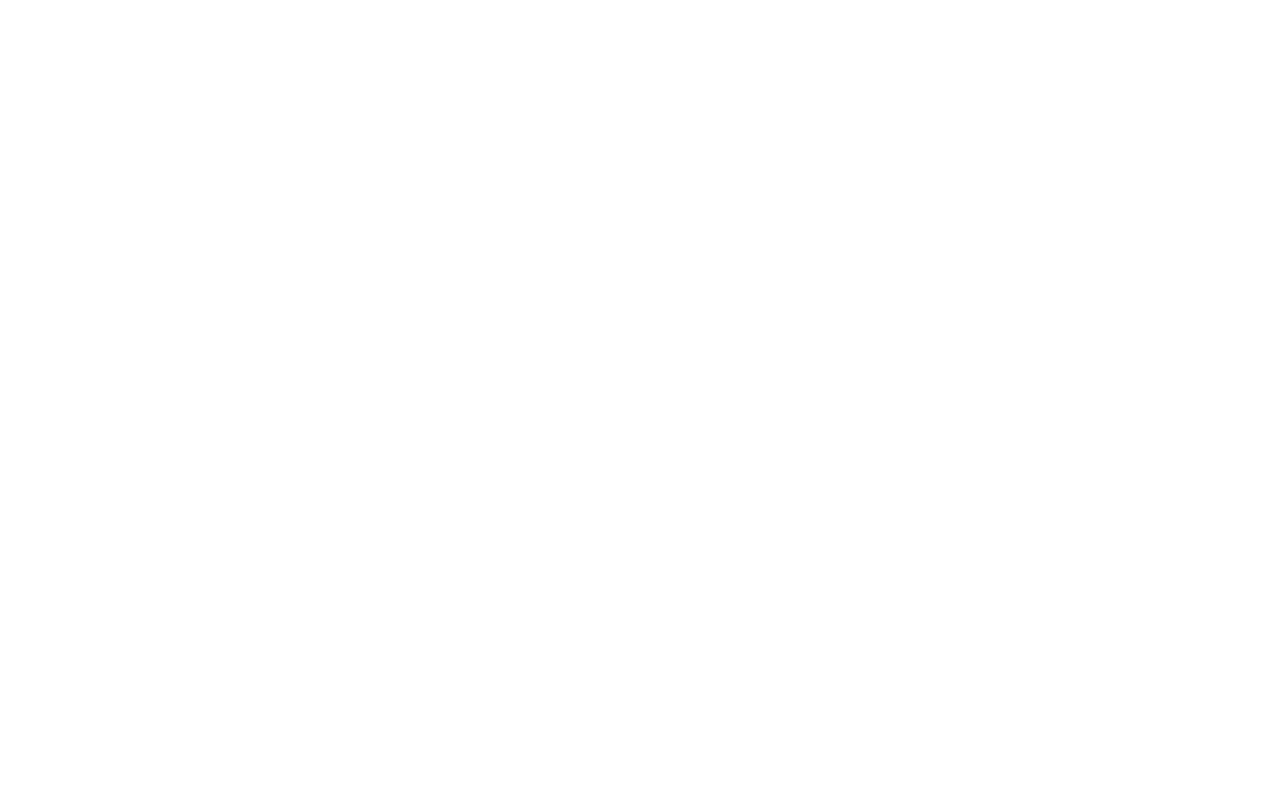
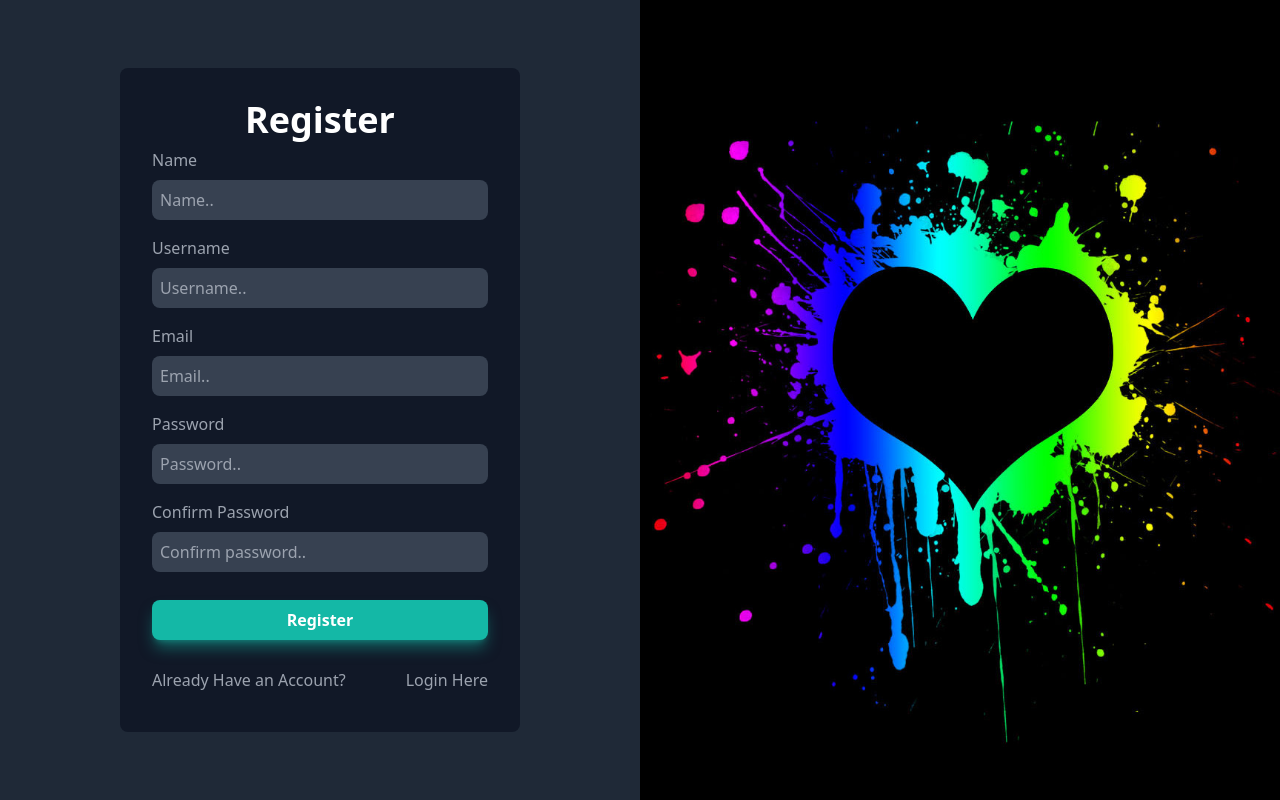
Before and after one commit to leoniantoinette/binotify-premium-app, a React (Create React App) app: page /registers in a window 1280 px wide. Before the commit this address had no page. Built offline with nearby package versions, Linux system fonts and the light colour scheme.

Commit message:
add login and register authentication

```diff
--- a/package.json
+++ b/package.json
@@ -6,6 +6,8 @@
     "@testing-library/jest-dom": "^5.16.5",
     "@testing-library/react": "^13.4.0",
     "@testing-library/user-event": "^13.5.0",
+    "axios": "^1.1.3",
+    "cors": "^2.8.5",
     "react": "^18.2.0",
     "react-dom": "^18.2.0",
     "react-hook-form": "^7.39.4",
--- a/src/App.js
+++ b/src/App.js
@@ -9,7 +9,7 @@
     <Router>
       <Routes>
         <Route path="/login" element={<Login />} />
-        <Route path="/register" element={<Register />} />
+        <Route path="/registers" element={<Register />} />
         <Route path="/home" element={<Homepage />} />
       </Routes>
     </Router>
--- a/src/components/loginregister/Login.jsx
+++ /dev/null
@@ -1,45 +0,0 @@
-import React from 'react'
-import loginImg from '../../assets/login.png'
-import { Link } from 'react-router-dom'
-import {useForm} from 'react-hook-form'
-
-function Tes() {
-  const {register, handleSubmit, formState: {errors}} = useForm()
-  const onSubmit = (data) => {
-        console.log(data)
-    };
-  console.log(errors)
-  return (
-    <div>
-
-      <div className='grid grid-cols-1 sm:grid-cols-2 h-screen w-full'>
-        <div className='hidden sm:block'>
-              <img className='w-full h-full object-cover' src={loginImg} alt="" />
-          </div>
-          <div className='bg-gray-800 flex flex-col justify-center'>
-              <form onSubmit={handleSubmit(onSubmit)} className='max-w-[400px] w-full mx-auto rounded-lg bg-gray-900 p-8 px-8'>
-                  <h2 className='text-4xl text-white font-bold text-center'>Login</h2>
-                  <div className='field flex flex-col text-gray-400 py-2'>
-                      <label >Username</label>
-                      <input placeholder="Username.." className='rounded-lg bg-gray-700 mt-2 p-2 focus:border-blue-500 focus:bg-gray-800 focus:outline-none' type="text" name='username' {...register('username',{required: true}, {pattern:{value:/^(?=.{1,20}$)(?![_.])(?!.*[_.]{2})[a-zA-Z0-9._]+(?<![_.])$/,message:"This is not a valid email"}})}/>
-                  </div>
-                    {errors.username && <p className='text-red-500'>Username is required</p>}
-                  <div className='field flex flex-col text-gray-400 py-2'>
-                      <label>Password</label>
-                      <input placeholder="Password.." className='p-2 rounded-lg bg-gray-700 mt-2 focus:border-blue-500 focus:bg-gray-800 focus:outline-none' type="password" name='password' {...register('password',{required: true})}/>
-                  </div>
-                  {errors.password && <p className='text-red-500'>Password is required</p>}
-                  <button type='submit' className='w-full my-5 py-2 bg-teal-500 shadow-lg shadow-teal-500/50 hover:shadow-teal-500/40 text-white font-semibold rounded-lg'>Login</button>
-                  <div className='flex justify-between text-gray-400 py-2'>
-                      <p className='flex items-center'>Don't Have an Account?</p>
-                      <p className='cursor-pointer'><Link to="/register">Register Here</Link></p>
-                  </div>
-              </form>
-          </div>
-
-      </div>
-    </div>
-  )
-}
-
-export default Tes
--- a/src/pages/loginregister/Login.jsx
+++ b/src/pages/loginregister/Login.jsx
@@ -2,8 +2,20 @@
 import loginImg from '../../assets/login.png'
 import { Link } from 'react-router-dom'
 import {useForm} from 'react-hook-form'
+import {useState} from 'react'
+import Axios from 'axios'
 
-function Tes() {
+function Login() {
+  const [username, setUsername] = useState('')
+  const [password, setPassword] = useState('')
+  const login = () => {
+    Axios.post("http://localhost:3000/login",{
+      username: username,
+      password: password
+    }).then((response) => {
+      console.log(response);
+    });
+  }
   const {register, handleSubmit, formState: {errors}} = useForm()
   const onSubmit = (data) => {
         console.log(data)
@@ -21,18 +33,28 @@
                   <h2 className='text-4xl text-white font-bold text-center'>Login</h2>
                   <div className='field flex flex-col text-gray-400 py-2'>
                       <label >Username</label>
-                      <input placeholder="Username.." className='rounded-lg bg-gray-700 mt-2 p-2 focus:border-blue-500 focus:bg-gray-800 focus:outline-none' type="text" name='username' {...register('username',{required: true}, {pattern:{value:/^(?=.{1,20}$)(?![_.])(?!.*[_.]{2})[a-zA-Z0-9._]+(?<![_.])$/,message:"This is not a valid email"}})}/>
+                      <input placeholder="Username.." className='rounded-lg bg-gray-700 mt-2 p-2 focus:border-blue-500 focus:bg-gray-800 focus:outline-none' type="text" name='username' {...register('username',{required: true}, {pattern:{value:/^(?=.{1,20}$)(?![_.])(?!.*[_.]{2})[a-zA-Z0-9._]+(?<![_.])$/,message:"This is not a valid email"}})}
+                     onChange={(e)=>
+                     {
+                        setUsername(e.target.value)
+                     }}/>
                   </div>
                     {errors.username && <p className='text-red-500'>Username is required</p>}
                   <div className='field flex flex-col text-gray-400 py-2'>
                       <label>Password</label>
-                      <input placeholder="Password.." className='p-2 rounded-lg bg-gray-700 mt-2 focus:border-blue-500 focus:bg-gray-800 focus:outline-none' type="password" name='password' {...register('password',{required: true})}/>
+                      <input placeholder="Password.." className='p-2 rounded-lg bg-gray-700 mt-2 focus:border-blue-500 focus:bg-gray-800 focus:outline-none' type="password" name='password' {...register('password',{required: true})}
+                       onChange={
+                          (e)=>{
+                            setPassword(e.target.value)
+                          }
+                       }/>
+
                   </div>
                   {errors.password && <p className='text-red-500'>Password is required</p>}
-                  <button type='submit' className='w-full my-5 py-2 bg-teal-500 shadow-lg shadow-teal-500/50 hover:shadow-teal-500/40 text-white font-semibold rounded-lg'>Login</button>
+                  <button onClick={login} type='submit' className='w-full my-5 py-2 bg-teal-500 shadow-lg shadow-teal-500/50 hover:shadow-teal-500/40 text-white font-semibold rounded-lg'>Login</button>
                   <div className='flex justify-between text-gray-400 py-2'>
                       <p className='flex items-center'>Don't Have an Account?</p>
-                      <p className='cursor-pointer'><Link to="/register">Register Here</Link></p>
+                      <p className='cursor-pointer'><Link to="/registers">Register Here</Link></p>
                   </div>
               </form>
           </div>
@@ -42,4 +64,4 @@
   )
 }
 
-export default Tes
+export default Login
--- a/src/pages/loginregister/Register.jsx
+++ b/src/pages/loginregister/Register.jsx
@@ -2,7 +2,22 @@
 import registerImg from '../../assets/register.jpg'
 import { Link } from 'react-router-dom'
 import {useForm} from 'react-hook-form'
+import Axios from 'axios'
+import {useState} from 'react'
 function Register() {
+  const [username, setUsernameReg] = useState('')
+  const [password, setPasswordReg] = useState('')
+  const [email, setEmailReg] = useState('')
+  const [name, setNameReg] = useState('')
+
+  const registers=() =>{
+    Axios.post("http://localhost:3000/registers",{
+      username: username,
+      password: password,
+      email: email,
+      name: name,
+    })
+  }
   const {register, getValues, handleSubmit, formState: {errors}} = useForm()
   const onSubmit = (data) => {
         console.log(data)
@@ -12,22 +27,39 @@
     <div>
       <div className='grid grid-cols-1 sm:grid-cols-2 h-screen w-full'>
           <div className='bg-gray-800 flex flex-col justify-center'>
-              <form onSubmit={handleSubmit(onSubmit)} className='max-w-[400px] w-full mx-auto rounded-lg bg-gray-900 p-8 px-8'>
+              <form method="POST" onSubmit={handleSubmit(onSubmit)} className='max-w-[400px] w-full mx-auto rounded-lg bg-gray-900 p-8 px-8'>
                   <h2 className='text-4xl text-white font-bold text-center'>Register</h2>
                   <div className='field flex flex-col text-gray-400 py-2'>
+                      <label >Name</label>
+                      <input placeholder="Name.." className='rounded-lg bg-gray-700 mt-2 p-2 focus:border-blue-500 focus:bg-gray-800 focus:outline-none' type="text" name='name' {...register('name',{required: true, pattern: /^[a-zA-Z ]{1,20}$/})}
+                      onChange={(e)=>{
+                        setNameReg(e.target.value);
+                      }}/>
+                  </div>
+                    {errors.name && <p className='text-red-500'>Please Check Name</p>}
+                  <div className='field flex flex-col text-gray-400 py-2'>
                       <label >Username</label>
-                      <input placeholder="Username.." className='rounded-lg bg-gray-700 mt-2 p-2 focus:border-blue-500 focus:bg-gray-800 focus:outline-none' type="text" name='username' {...register('username',{required: true, pattern: /^[a-z0-9_]{1,20}$/})}/>
+                      <input placeholder="Username.." className='rounded-lg bg-gray-700 mt-2 p-2 focus:border-blue-500 focus:bg-gray-800 focus:outline-none' type="text" name='username' {...register('username',{required: true, pattern: /^[a-z0-9_]{1,20}$/})}
+                      onChange={(e)=>{
+                        setUsernameReg(e.target.value);
+                      }}/>
                   </div>
                     {errors.username && <p className='text-red-500'>Please Check Username</p>}
 
                   <div className='field flex flex-col text-gray-400 py-2'>
                       <label>Email</label>
-                      <input placeholder="Email.." className='rounded-lg bg-gray-700 mt-2 p-2 focus:border-blue-500 focus:bg-gray-800 focus:outline-none' type="email" name='email' {...register('email',{required: true, pattern: /^([a-z0-9_\.-]+)@([\da-z\.-]+)\.([a-z\.]{2,6})$/})}/>
+                      <input placeholder="Email.." className='rounded-lg bg-gray-700 mt-2 p-2 focus:border-blue-500 focus:bg-gray-800 focus:outline-none' type="email" name='email' {...register('email',{required: true, pattern: /^([a-z0-9_\.-]+)@([\da-z\.-]+)\.([a-z\.]{2,6})$/})}
+                      onChange={(e)=>{
+                        setEmailReg(e.target.value);
+                      }}/>
                   </div>
                   {errors.email && <p className='text-red-500'>Please Check Email</p>}
                   <div className='field flex flex-col text-gray-400 py-2'>
                       <label>Password</label>
-                      <input placeholder="Password.." className='p-2 rounded-lg bg-gray-700 mt-2 focus:border-blue-500 focus:bg-gray-800 focus:outline-none' type="password" name='password' {...register('password',{required: true})}/>
+                      <input placeholder="Password.." className='p-2 rounded-lg bg-gray-700 mt-2 focus:border-blue-500 focus:bg-gray-800 focus:outline-none' type="password" name='password' {...register('password',{required: true})}
+                      onChange={(e)=>{
+                        setPasswordReg(e.target.value);
+                      }}/>
                   </div>
                   {errors.password && <p className='text-red-500'>Please Check Password</p>}
                   <div className='field flex flex-col text-gray-400 py-2'>
@@ -39,7 +71,7 @@
                       }})}/>
                   </div>
                     {errors.confirmpassword && <p className='text-red-500'>Please Check Confirm Password</p>}
-                  <button className='w-full my-5 py-2 bg-teal-500 shadow-lg shadow-teal-500/50 hover:shadow-teal-500/40 text-white font-semibold rounded-lg'>Register</button>
+                  <button  onClick={registers} type="submit" id='submit' name="register"className='w-full my-5 py-2 bg-teal-500 shadow-lg shadow-teal-500/50 hover:shadow-teal-500/40 text-white font-semibold rounded-lg'>Register</button>
                   <div className='flex justify-between text-gray-400 py-2'>
                       <p className='flex items-center'>Already Have an Account?</p>
                       <p className='cursor-pointer'><Link to="/login">Login Here</Link></p>
```
Also changed, not shown: src/components/loginregister/Register.jsx (deleted, +0 -53 lines), 1 other file (tests, documents, lock files or other folders).
